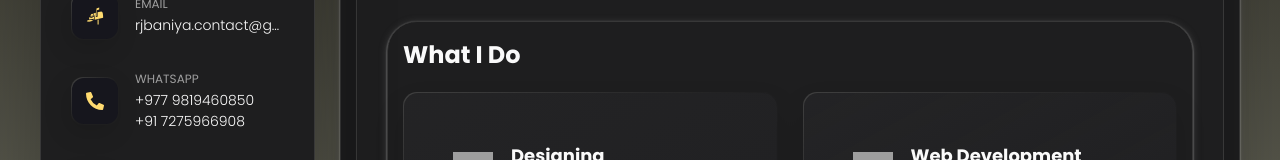
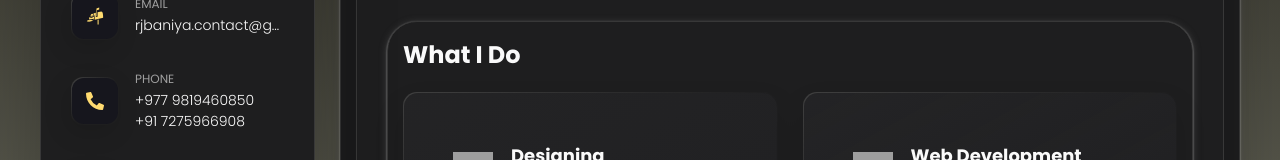
Before and after one commit to RajeevBaniya/portfolio, a React (Vite) app: page / in a window 1280 px wide. Shown: the part 407-567 px from the top of the page. Built offline with nearby package versions, Linux system fonts and the light colour scheme; grey boxes are pictures that could not be loaded.

Commit message:
Update Aside.jsx

```diff
--- a/src/components/Aside.jsx
+++ b/src/components/Aside.jsx
@@ -63,7 +63,7 @@ const Aside = () => {
             </div>
 
             <div className="contact-info">
-              <p className="contact-title">Whatsapp</p>
+              <p className="contact-title">Phone</p>
                <a href="tel:+917275966908" className="contact-link">
                 +977 9819460850
               </a>
```
